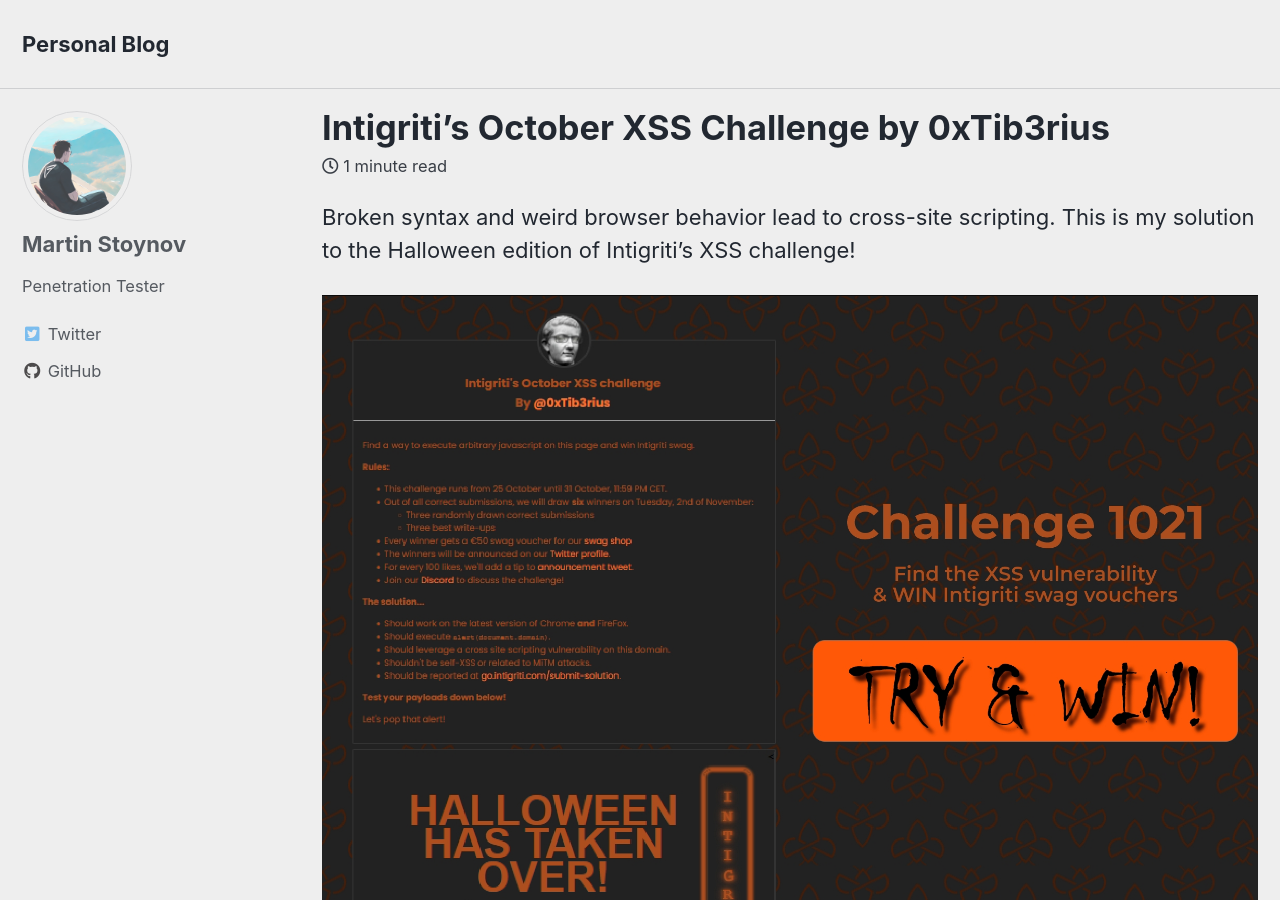
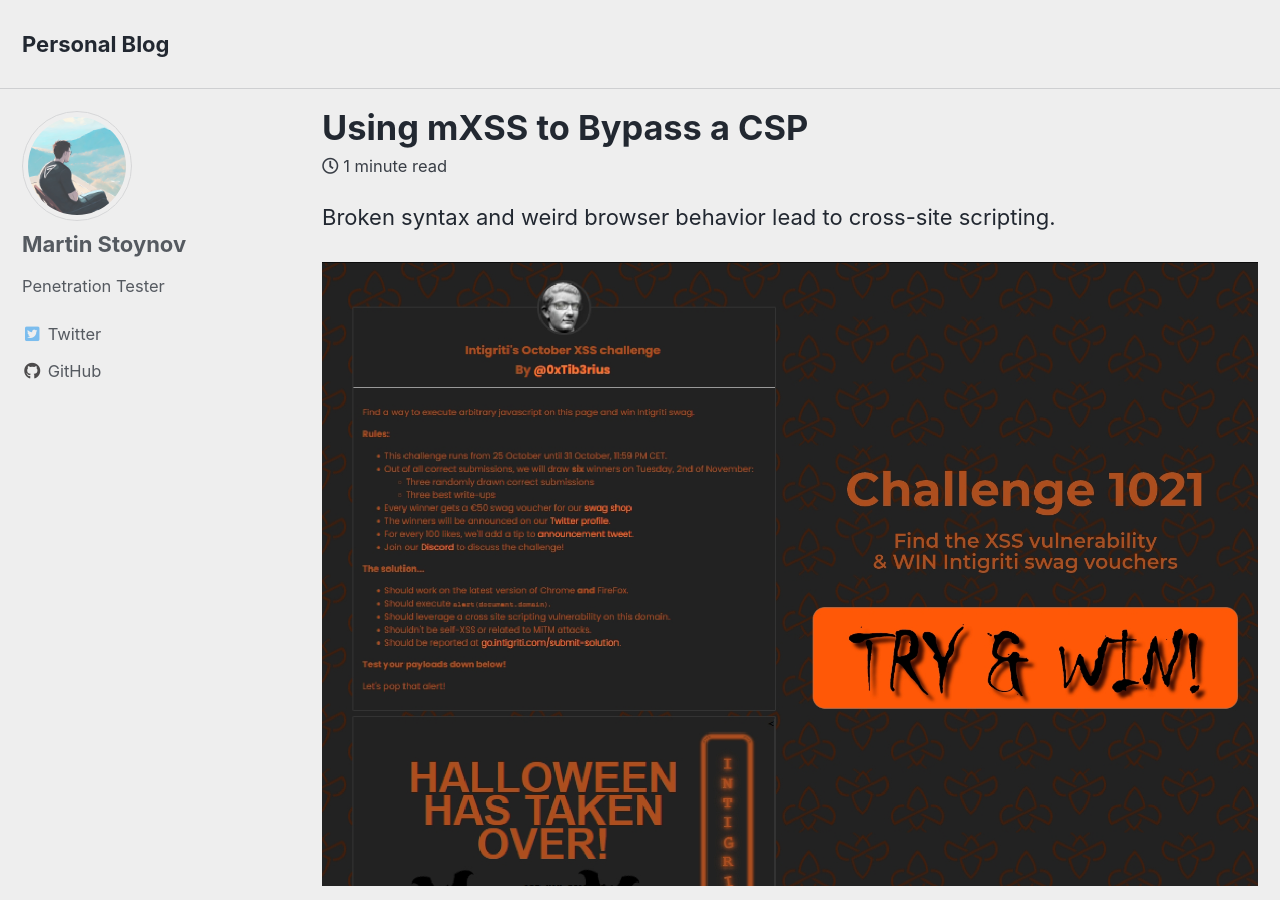
Before and after one commit to martinstnv/challenges, a Jekyll site: the page built from _posts/2021-10-25-using-mxss-to-bypass-a-csp.md, in a window 1280 px wide and 900 px high. Built offline with Jekyll 4.4.1, drawn with Linux system fonts in a browser that asks for light colours; cached includes are drawn as plain includes.

Commit message:
Update and rename 2021-10-25-intigriti-october-xss-challenge-0xtib3rius.md to 2021-10-25-using-mxss-to-bypass-a-csp.md

```diff
--- a/_posts/2021-10-25-intigriti-october-xss-challenge-0xtib3rius.md
+++ b/_posts/2021-10-25-using-mxss-to-bypass-a-csp.md
@@ -1,16 +1,15 @@
 ---
 layout: single
-title: Intigriti’s October XSS Challenge by 0xTib3rius
+title: Using mXSS to Bypass a CSP
 date: 2021-10-25
 classes: wide
 tags:
   - Intigriti
-  - XSS
   - Challenge
   - 0xTib3rius
 ---
 
-Broken syntax and weird browser behavior lead to cross-site scripting. This is my solution to the Halloween edition of Intigriti’s XSS challenge!
+Broken syntax and weird browser behavior lead to cross-site scripting.
 
 ![share](/assets/images/intigriti/2021/10/share.jpg)
 
```
